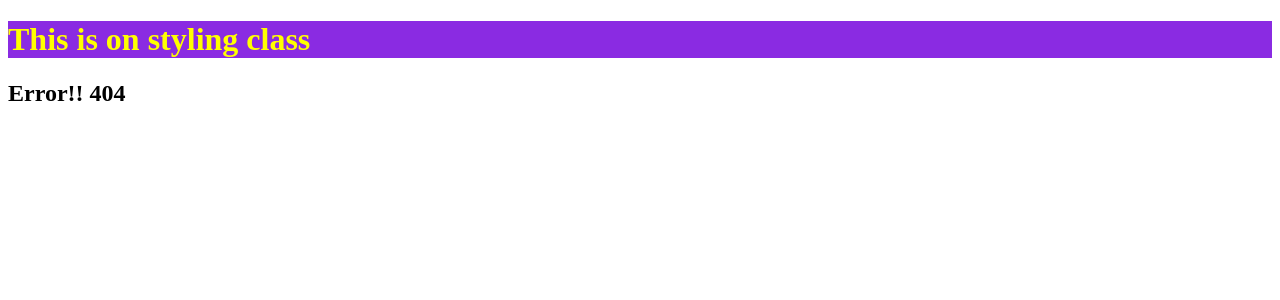
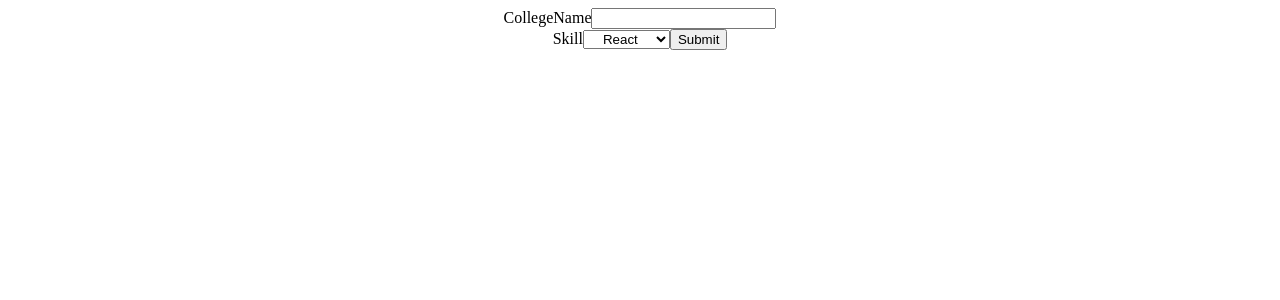
Before and after one commit to Sathvikayalamati/react, a React (Create React App) app: page / in a window 1280 px wide. Before the commit this address had no page. Shown: the top 300 px of the page. Built offline with nearby package versions, Linux system fonts and the light colour scheme.

Commit message:
08-02-2025

```diff
--- /dev/null
+++ b/src/App.css
@@ -0,0 +1,23 @@
+.heading{
+    color: red;
+    background-color: blue;
+}
+*{
+    text-align: center;
+}
+.font-style{
+    font-family: 'Times New Roman', Times, serif;
+}
+.msg{
+    background-color: magenta;
+    color: blue;
+}
+
+.msg1{
+    background-color: magenta;
+    color: blue;
+}
+.msg2{
+    background-color: blue;
+    color: magenta;
+}
--- a/src/App.js
+++ b/src/App.js
@@ -141,27 +141,62 @@
 // }
 
 // export default App
-import React from 'react'
-//import FunctionalComponent from './components/FunctionalComponent';
-import styles from './myStyle.module.css'
-import './components/Styles.css'
+// import React from 'react'
+// //import FunctionalComponent from './components/FunctionalComponent';
+// import styles from './myStyle.module.css'
+// import './components/Styles.css'
+
+// function App() {
+//   return (
+//     <div className="App">
+//       <h1 class='heading'>This is on styling class</h1>
+//       <h2 class={styles.error}>Error!! 404</h2>
+
+//       {/* <FunctionalComponent clgName='MRU' city='HYD' />
+//       <h1>Hello, Good Afternoon</h1>
+//       <h2>SUCCESS</h2> */}
+//     </div>
+
+//   )
+// }
+
+// export default App
+// //!how to apply for your components
+// //1.External Stylesheet
+// //2.Inline CSS
+// //3.Module CSS
+// import React from 'react'
+// import "./App.css"
+// import styles from './myStyle.module.css'
+// // import { FunctionalComponent } from './components/props/FunctionalComponent'
+// import "./global.css"
+// import ClassComponent from './components/ClassComponent'
+// const App = () => {
+//   return (
+//     <div>
+//     {/*<FunctionalComponent clg="MRU" msg="Good Afternoon" apply={true}/>
+//     <ClassComponent/>*/}
+//     <ClassComponent/>
+
+//     </div>
+//   )
+// }
+
+// export default App
+//import logo from './logo.svg'
+import './App.css';
+import MyForm from './components/MyForm';
+//import './formStyles'
+
+
 
 function App() {
   return (
-    <div className="App">
-      <h1 class='heading'>This is on styling class</h1>
-      <h2 class={styles.error}>Error!! 404</h2>
+    <div >
+     <MyForm/>
 
-      {/* <FunctionalComponent clgName='MRU' city='HYD' />
-      <h1>Hello, Good Afternoon</h1>
-      <h2>SUCCESS</h2> */}
-    </div>
-
-  )
+     </div>
+  );
 }
 
-export default App
-//!how to apply for your components
-//1.External Stylesheet
-//2.Inline CSS
-//3.Module CSS
+export default App;
--- /dev/null
+++ b/src/components/ClassComponent.js
@@ -0,0 +1,23 @@
+import React, { Component } from 'react'
+
+export default class ClassComponent extends Component {
+    constructor(){
+
+        super();
+        this.state={msg:"Hi....click here"
+            ,flag:true
+        }
+
+    }
+    changeMsg=()=>{
+        this.setState({msg:"Welcome to my page",flag:false})
+    }
+  render() {
+    let applyStyle=this.state.flag?'msg1':"msg2";
+    return (
+      <div>
+      <h1 className={applyStyle}>{this.state.msg}</h1>
+      <button onClick={this.changeMsg}>Click </button></div>
+    )
+  }
+}
--- /dev/null
+++ b/src/components/MyForm.js
@@ -0,0 +1,57 @@
+import React, { Component } from 'react'
+import './formStyles.css'
+
+export class myForm extends Component {
+  constructor(props) {
+    super(props)
+
+    this.state = {
+       textValue: '',
+       skillValue: 'skill not selected'
+    }
+  }
+
+  changeTextValue =(event) =>{
+    this.setState({
+        textValue: event.target.value
+    })
+  }
+
+  changeSkillValue =(event) =>{
+     this.setState({
+        skillValue: event.target.value
+     })
+
+  }
+
+  submitted = (event) =>{
+   alert("Form is submitted "+ `${this.state.textValue} and ${this.state.skillValue}`)
+   event.preventDefault();
+
+  }
+
+
+  render() {
+    return (
+      <div>
+        <form onSubmit={this.submitted}>
+          <label>CollegeName</label>
+          <input type='text' value={this.state.textValue} onChange={this.changeTextValue}>
+          </input>
+          <br></br>
+          <label>Skill</label>
+          <select onChange={this.changeSkillValue}>
+          <option>React</option>
+          <option>Angular</option>
+          <option>Springboot</option>
+          </select>
+          <button type='submit'>Submit</button>
+
+        </form>
+
+      </div>
+    )
+  }
+}
+
+export default myForm
--- /dev/null
+++ b/src/components/formStyles.css
@@ -0,0 +1,14 @@
+.heading1{
+    color:yellow;
+    background-color: blueviolet;
+}
+
+.heading2{
+    color:red;
+    background-color: black;
+}
+
+.font-style{
+    font-size: 100px;
+    font-family: 'Times New Roman', Times, serif;
+}
--- a/src/global.css
+++ b/src/global.css
@@ -1,19 +1,36 @@
 *{
-    box-sizing:border-box;
-    margin:0px;
-    padding:0px;
+    box-sizing: border-box;
+    margin: 0px;
+    padding: 0px;
 }
-body {
+
+.app{
+    width: 100%;
+    height: 100vh;
+    background-color: greenyellow;
+}
+
+.nav{
+    width: 100%;
+    height: 10%;
+    background-color: red;
+}
+.main{
+    height: 40%;
+    background-color: green;
+}
+
+.sidebar{
+    width: 100%;
+    height: 40%;
+    background-color: thistle;
     display: flex;
-    flex-direction: column;
-    min-height: 100vh;
-    background-color: #f5f5f5;
-    color: #333;
 }
-.navbar {
-    background-color: #1cb676;
-    color: rgb(181, 27, 27);
-    padding: 15px 20px;
-    display:flex;
-
+.side1{
+    flex-basis: 60%;
+    background-color: yellow;
 }
+.foot{
+    height: 10%;
+    background-color: blue;
+}
--- a/src/myStyle.module.css
+++ b/src/myStyle.module.css
@@ -0,0 +1,4 @@
+.msg{
+    background-color: magenta;
+    color: blue;
+}
```
